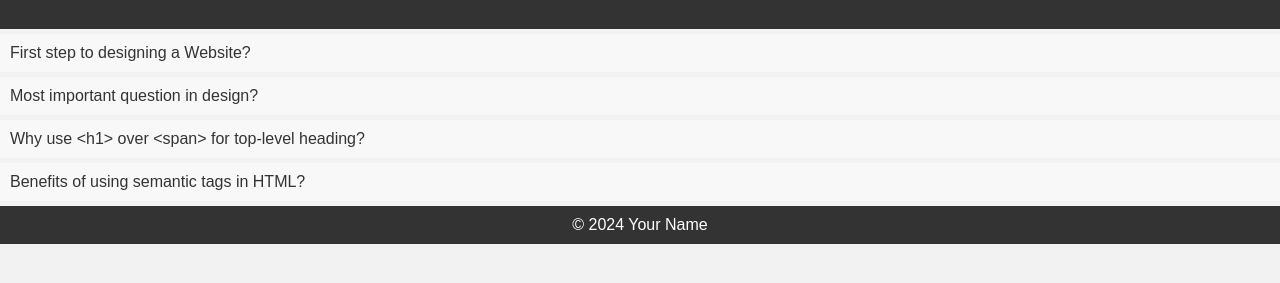
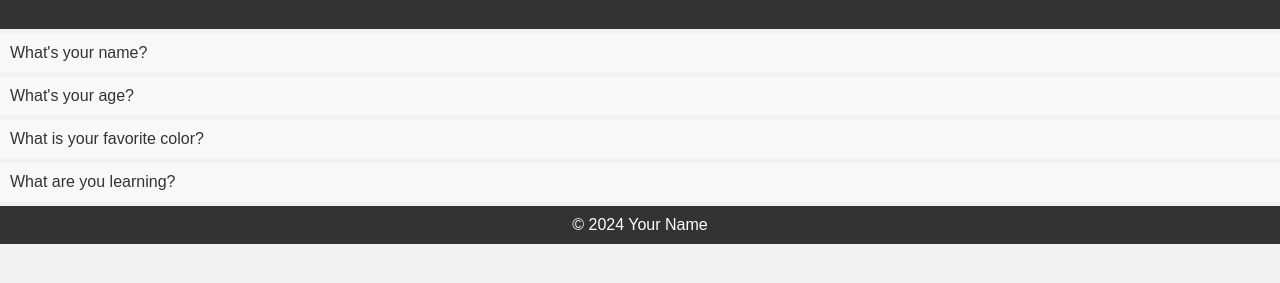
Before and after one commit to vivianandi/code201-class01, a plain HTML site: page index.html in a window 1280 px wide. Shown: the part 91-374 px from the top of the page. Drawn offline with Linux system fonts and the light colour scheme; files that its build step writes are made by us from their sources.

Commit message:
Edits to JS file to add concat to questions

```diff
--- a/index.html
+++ b/index.html
@@ -1,25 +1,28 @@
 <!DOCTYPE html>
 <html lang="en">
+
 <head>
     <meta charset="UTF-8">
     <meta name="viewport" content="width=device-width, initial-scale=1.0">
     <title>Class 1 Lab</title>
     <link rel="stylesheet" href="styles.css">
 </head>
+
 <body>
     <header>
         <h1>Class 1 Lab</h1>
     </header>
 
     <main>
-        <p>First step to designing a Website?</p>
-        <p>Most important question in design?</p>
-        <p>Why use &lt;h1&gt; over &lt;span&gt; for top-level heading?</p>
-        <p>Benefits of using semantic tags in HTML?</p>
+        <p>What's your name?</p>
+        <p>What's your age?</p>
+        <p>What is your favorite color?</p>
+        <p>What are you learning?</p>
     </main>
 
     <footer>
         &copy; 2024 Your Name
     </footer>
 </body>
+
 </html>
--- a/js/scripts.js
+++ b/js/scripts.js
@@ -9,3 +9,6 @@ console.log("Question 3:", favoriteColor);
 
 let learningSubject = prompt("What are you learning?");
 console.log("Question 4:", learningSubject);
+
+let responseMessage = "Hello, " + userName + ". You're " + userAge + " years old and your favorite color is " + favoriteColor + ". Currently, you are learning " + learningSubject + ".";
+alert(responseMessage);
```
